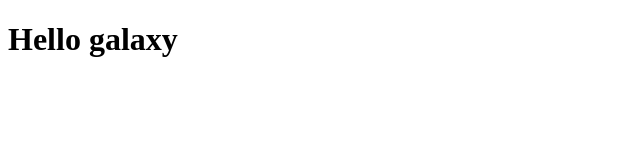
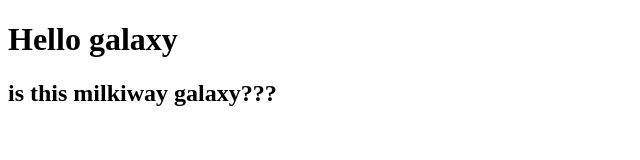
Before and after one commit to iamharryda/testing, a plain HTML site: page index.html in a window 1280 px wide. Shown: the whole page, without its empty margins (0-640 px from the left). Drawn offline with Linux system fonts and the light colour scheme.

Commit message:
Update index.html

```diff
--- a/index.html
+++ b/index.html
@@ -7,5 +7,7 @@
 </head>
 <body>
     <h1>Hello galaxy</h1>
+    <h2>is this milkiway galaxy???</h2>
+
 </body>
 </html>
```
